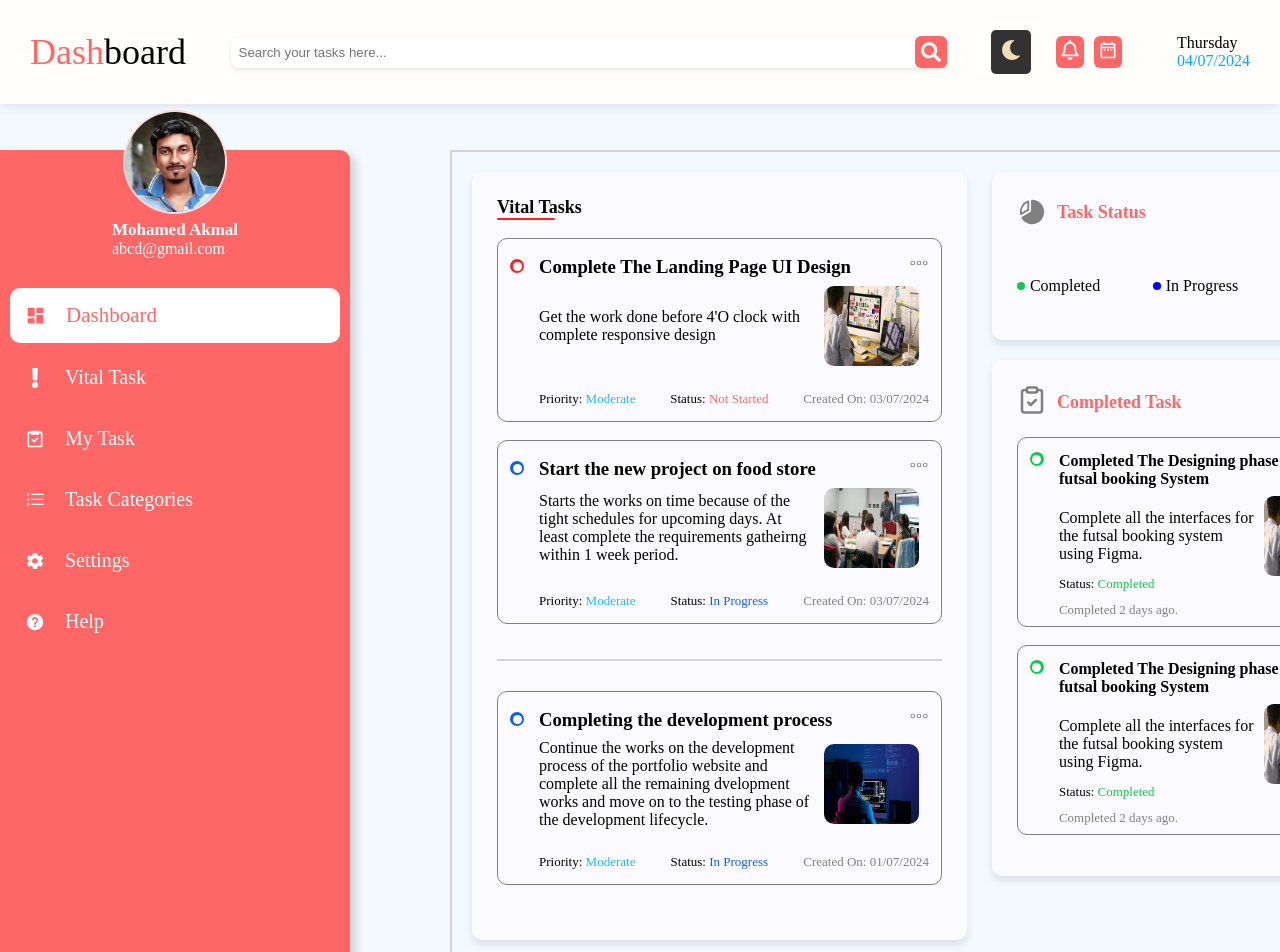
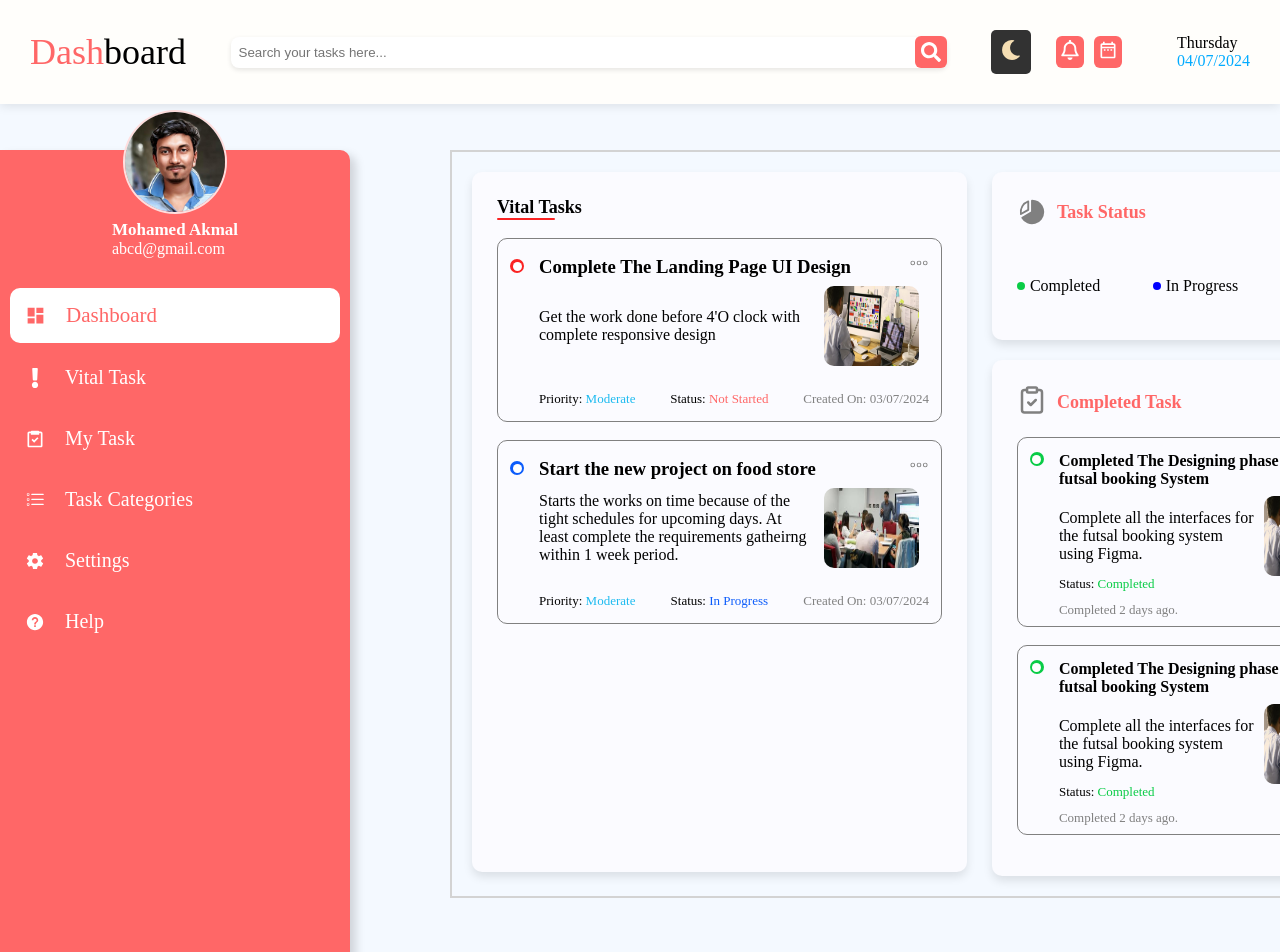
Before and after one commit to Akmal1796/ToDoApp, a React (Vite) app: page / in a window 1280 px wide. Shown: the top 952 px of the page. Built offline with nearby package versions, Linux system fonts and the light colour scheme.

Commit message:
Completed the vital tasks ssection left section

```diff
--- a/src/Components/VitalTask.css
+++ b/src/Components/VitalTask.css
@@ -23,6 +23,7 @@
 
 .todo {
     width: 49%;
+    height: 650px;
     border: none;
     border-radius: 10px;
     background-color: rgb(251, 251, 255);
--- a/src/Components/VitalTask.jsx
+++ b/src/Components/VitalTask.jsx
@@ -74,34 +74,6 @@ const VitalTask = () => {
           </div>
         </div>
 
-      </div>
-      <div className='old-container'>
-        <div className='todo-container old'>
-          <div className='todo-content-header'>
-            <div className='todo-bullet-header'>
-              <div className="outer-circle-progress">
-                <div className="inner-circle"></div>
-              </div>
-              <h3>Completing the development process</h3>
-            </div>
-            <div><PiDotsThreeOutlineLight size={20} color='gray'/></div>
-          </div>
-          <div className='todo-content'>
-            <p>Continue the works on the development process of the portfolio website and complete all the remaining dvelopment works and move on to the testing phase of the development lifecycle.</p>
-            <img src={webdevelopment} className='todo-img'/>
-          </div>
-          <div className='todo-status'>
-            <div className='status-priority'>
-              <p>Priority: <span>Moderate</span></p>
-            </div>
-            <div className='status-progress'>
-              <p>Status: <span>In Progress</span></p>
-            </div>
-            <div className='status-date'>
-              <p>Created On: 01/07/2024</p>
-            </div>
-          </div>
-        </div>
       </div>
 
     </div>
```
